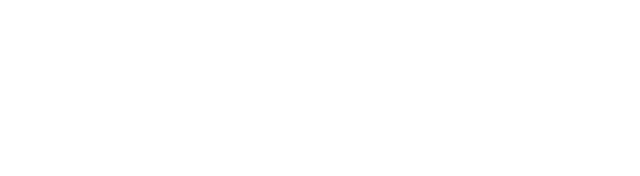
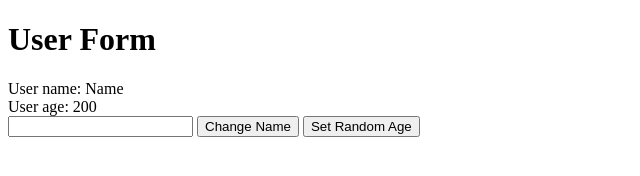
Before and after one commit to sdonich/ts-web, a website with bundled scripts: page index.html in a window 1280 px wide. Shown: the whole page, without its empty margins (0-640 px from the left). Built offline with nearby package versions, Linux system fonts and the light colour scheme; data requests are answered from the project's data file.

Commit message:
Add UserForm component

```diff
--- a/index.html
+++ b/index.html
@@ -8,6 +8,7 @@
 </head>
 
 <body>
+  <div id="root"></div>
   <script src="./src/index.ts"></script>
 </body>
 
--- a/src/index.ts
+++ b/src/index.ts
@@ -1,9 +1,11 @@
-import { User } from './models/User';
+import { UserForm } from './views/UserForm';
+import {User} from './models/User';
 
-const collection = User.buildUserCollection();
+const user = User.buildUser({name: 'Name', age: 200})
 
-collection.on('change', () => {
-  console.log('user[]', collection)
-})
+const userForm = new UserForm(
+  document.getElementById('root'),
+  user
+);
 
-collection.fetch();
+userForm.render();
--- a/src/models/User.ts
+++ b/src/models/User.ts
@@ -27,4 +27,9 @@ export class User extends Model<UserProps> {
       (json: UserProps) => User.buildUser(json)
     );
   }
+
+  setRandomAge(): void {
+    const age = Math.round(Math.random() * 100);
+    this.set({ age });
+  }
 }
--- /dev/null
+++ b/src/views/UserForm.ts
@@ -0,0 +1,65 @@
+import { User } from '../models/User';
+
+export class UserForm {
+  constructor(public parent: Element, public model: User) {
+    this.bindModel();
+  }
+
+  bindModel(): void {
+    this.model.on('change', () => {
+      this.render();
+    });
+  }
+
+  eventsMap(): { [key: string]: () => void } {
+    return {
+      'click:.set-age': this.onSetAgeClick,
+      'click:.set-name': this.onSetNameClick
+    };
+  }
+
+  onSetAgeClick = (): void => {
+    this.model.setRandomAge();
+  }
+
+  onSetNameClick = (): void => {
+    const input = this.parent.querySelector('input');
+    const name = input.value;
+
+    this.model.set({ name });
+  }
+
+  template(): string {
+    return `
+      <div>
+        <h1>User Form</h1>
+        <div>User name: ${this.model.get('name')}</div>
+        <div>User age: ${this.model.get('age')}</div>
+        <input />
+        <button class="set-name">Change Name</button>
+        <button class="set-age">Set Random Age</button>
+      </div>
+    `;
+  }
+
+  bindEvents(fragment: DocumentFragment): void {
+    const eventsMap = this.eventsMap();
+    for (let eventKey in eventsMap) {
+      const [eventName, selector] = eventKey.split(':');
+
+      fragment.querySelectorAll(selector).forEach(element => {
+        element.addEventListener(eventName, eventsMap[eventKey]);
+      })
+    }
+  }
+
+  render(): void {
+    this.parent.innerHTML = '';
+
+    const templateElement = document.createElement('template');
+    templateElement.innerHTML = this.template();
+    this.bindEvents(templateElement.content);
+
+    this.parent.append(templateElement.content);
+  }
+}
```
